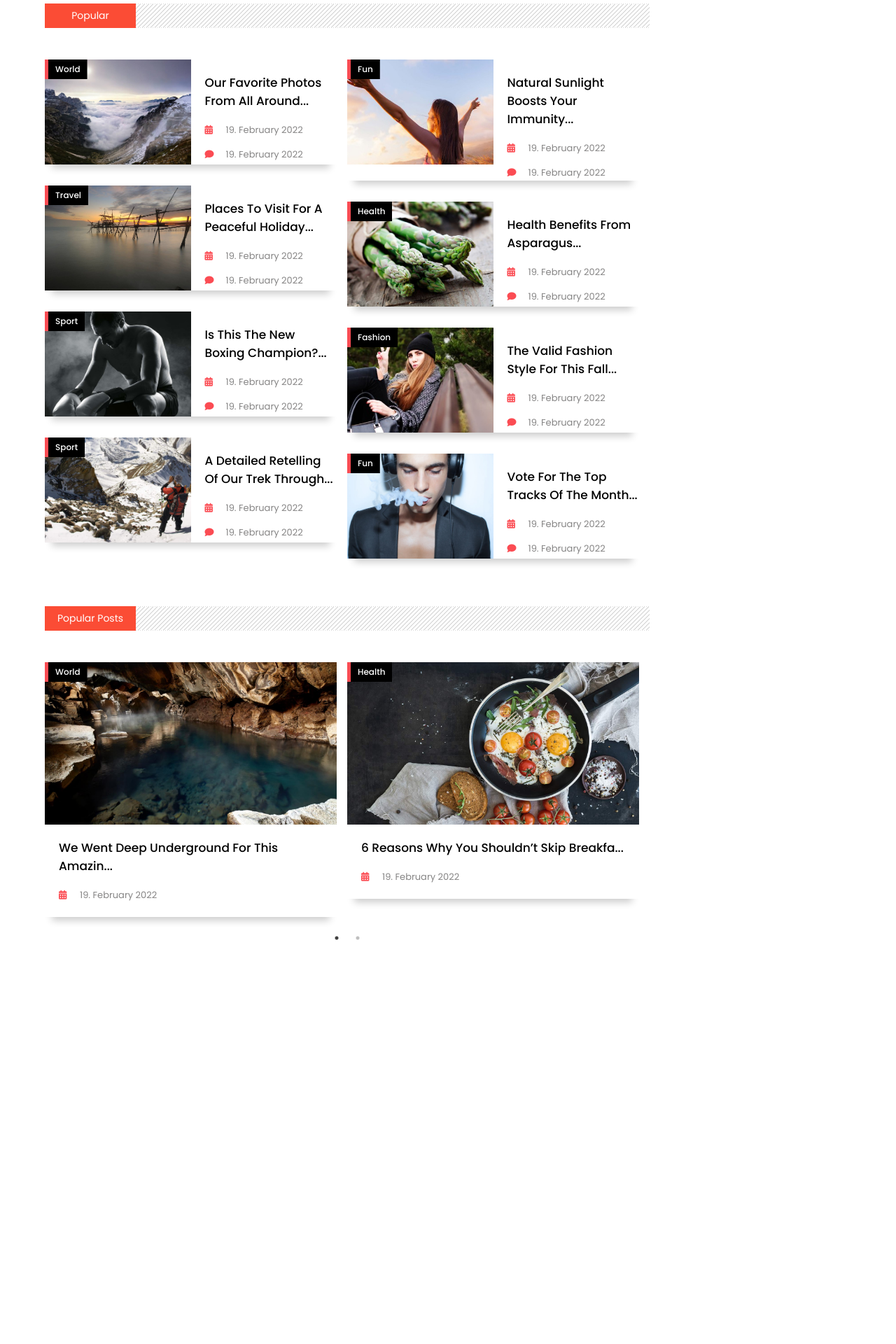
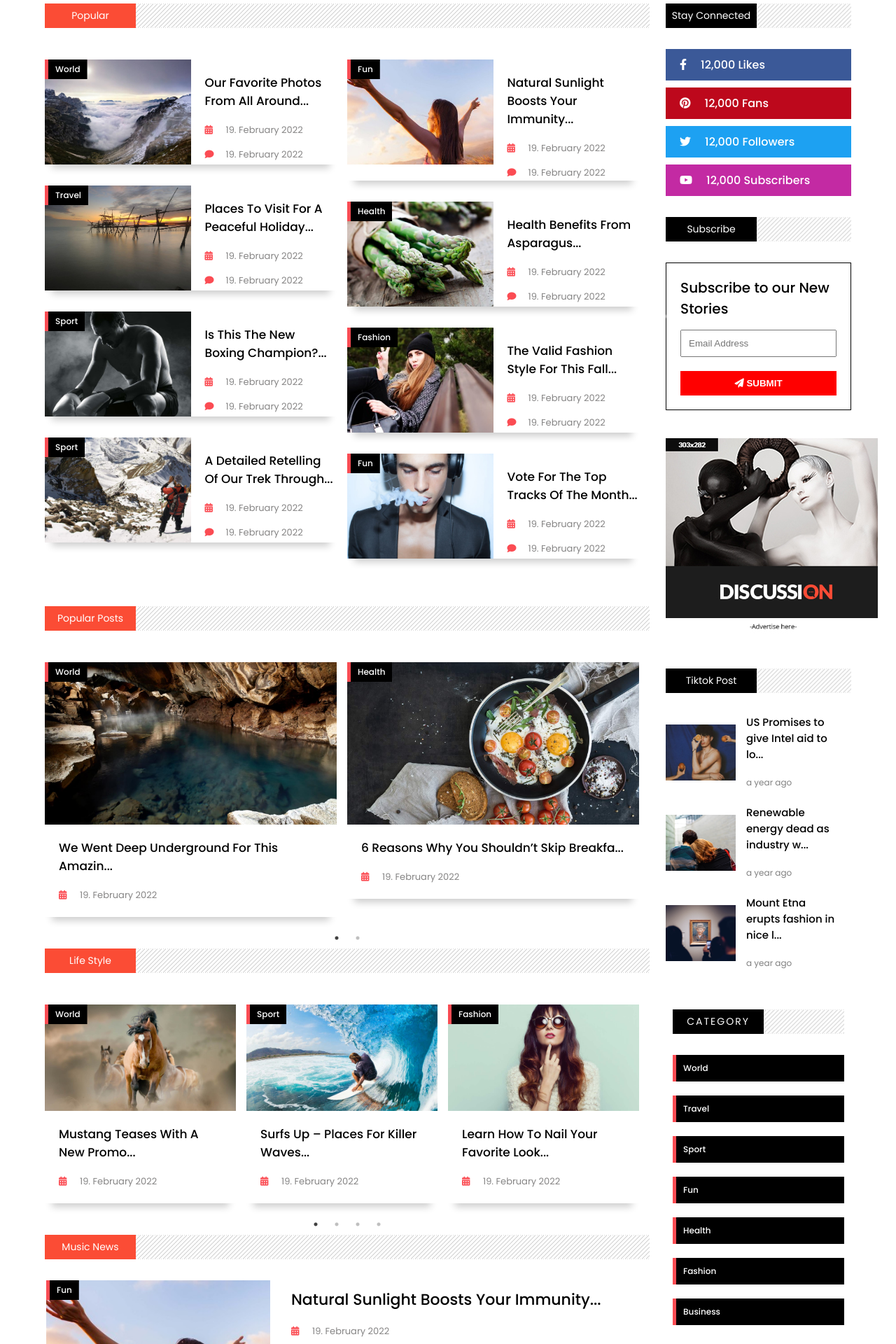
Before and after one commit to NhanVo-gmt/Game-review-page, a React (Create React App) app: page / in a window 1280 px wide. Shown: the part 840-2760 px from the top of the page at 70% size. Before the commit the page ends 2190 px from the top, so only its background shows below. Built offline with nearby package versions, Linux system fonts and the light colour scheme.

Commit message:
Adding category in side section

```diff
--- a/src/App.css
+++ b/src/App.css
@@ -60,7 +60,6 @@ ul {
   color: #fff;
   padding: 5px 10px;
   letter-spacing: 2px;
-  background-color: purple;
 }
 .row {
   width: 50%;
--- a/src/components/common/heading/heading.css
+++ b/src/components/common/heading/heading.css
@@ -16,3 +16,7 @@
     justify-content: center;
     font-size: 14px;
 }
+
+.sideContent .heading h6 {
+    background-color: #000;
+}
--- a/src/components/common/home/mainContent/homes/home.jsx
+++ b/src/components/common/home/mainContent/homes/home.jsx
@@ -2,6 +2,9 @@ import React from 'react'
 import './style.css'
 import Popular from '../popular/popular'
 import Ppost from '../ppost/ppost'
+import Life from '../life/life'
+import Music from '../music/music'
+import Side from '../../sideContent/side/side'
 
 const Home = () => {
   return (
@@ -11,8 +14,12 @@ const Home = () => {
                 <section className="mainContent">
                   <Popular />
                   <Ppost />
+                  <Life />
+                  <Music />
                 </section>
-                <section className="sideContent"></section>
+                <section className="sideContent">
+                  <Side />
+                </section>
             </div>
         </main>
     </>
--- /dev/null
+++ b/src/components/common/home/mainContent/music/music.css
@@ -0,0 +1,23 @@
+.music .box {
+  margin-bottom: 30px;
+  margin-left: 2px;
+}
+
+.music .text {
+  padding: 0 30px;
+}
+
+.music .images {
+  width: 320px;
+  height: 220px;
+}
+
+.music img {
+  width: 320px;
+  height: 220px;
+  object-fit: cover;
+}
+
+.music h1 {
+    font-size: 22px;
+}
--- /dev/null
+++ b/src/components/common/home/mainContent/music/music.jsx
@@ -0,0 +1,64 @@
+import React from "react";
+import Slider from "react-slick";
+import Heading from "../../../../common/heading/heading";
+import "./music.css";
+import "slick-carousel/slick/slick.css";
+import "slick-carousel/slick/slick-theme.css";
+import { popular } from "../../../../../dummydata";
+
+const Music = () => {
+  const settings = {
+    className: "center",
+    centerMode: false,
+    infinite: true,
+    centerPadding: "",
+    slidesToShow: 1,
+    speed: 500,
+    rows: 2,
+    slidesPerRow: 1,
+  };
+  return (
+    <>
+      <section className="music">
+        <Heading title="Music News" />
+        <div className="content">
+          <Slider {...settings}>
+            {popular.filter((val) => val.category === "fun")
+            .map((val) => {
+              return (
+                <div className="items">
+                  <div className="box shadow flexSB">
+                    <div className="images">
+                      <div className="img">
+                        <img src={val.cover} alt="" />
+                      </div>
+                      <div className="category category1">
+                        <span>{val.category}</span>
+                      </div>
+                    </div>
+                    <div className="text">
+                      <h1 className="title">{val.title.slice(0, 40)}...</h1>
+                      <div className="date">
+                        <i className="fas fa-calendar-days"></i>
+                        <label htmlFor="">{val.date}</label>
+                      </div>
+                      <p className="desc">{val.desc.slice(0, 250)}...</p>
+                      <div className="comment">
+                        <i className="fas fa-share"></i>
+                        <label htmlFor="">Share / </label>
+                        <i className="fas fa-comment"></i>
+                        <label htmlFor="">{val.date}</label>
+                      </div>
+                    </div>
+                  </div>
+                </div>
+              );
+            })}
+          </Slider>
+        </div>
+      </section>
+    </>
+  );
+};
+
+export default Music;
--- /dev/null
+++ b/src/components/common/home/sideContent/side/side.css
@@ -0,0 +1,58 @@
+.social .socBox {
+  padding: 10px 20px;
+  margin-bottom: 10px;
+  color: #fff;
+}
+.social .socBox i {
+  margin-right: 20px;
+}
+.social .socBox span {
+  font-weight: 500;
+}
+.social .socBox:nth-child(1) {
+  background-color: #3b5998;
+}
+.social .socBox:nth-child(2) {
+  background-color: #bd081c;
+}
+.social .socBox:nth-child(3) {
+  background-color: #1da1f2;
+}
+.social .socBox:nth-child(4) {
+  background-color: #c32aa3;
+}
+.social .socBox:nth-child(5) {
+  background-color: #ff0000;
+}
+/*-----------subscribe------------*/
+.subscribe {
+  border: 1px solid;
+  padding: 20px;
+  text-align: center;
+}
+.subscribe h1 {
+  text-align: left;
+  font-size: 20px;
+}
+.subscribe input {
+  width: 100%;
+  padding: 10px;
+}
+.subscribe button {
+  width: 100%;
+  padding: 10px;
+  margin-top: 20px;
+  background-color: #f00;
+  color: #fff;
+  font-weight: 600;
+  border: none;
+}
+/*--------------banner--------------*/
+.banner {
+  margin: 40px 0;
+}
+.category .category1 {
+  position: relative;
+  margin-bottom: 20px;
+  padding: 10px;
+}
--- /dev/null
+++ b/src/components/common/home/sideContent/side/side.jsx
@@ -0,0 +1,46 @@
+import React from "react";
+import Heading from "../../../heading/heading";
+import SocialMedia from "../social/socialMedia";
+import "./side.css";
+import Tpost from "../tpost/tpost";
+
+const Side = () => {
+  const category = ["world", "travel", "sport", "fun", "health", "fashion", "business"];
+  return (
+    <>
+      <Heading title="Stay Connected" />
+      <SocialMedia />
+      <Heading title="Subscribe" />
+      <section className="subscribe">
+        <h1 className="title">Subscribe to our New Stories</h1>
+        <form action="">
+          <input type="text" placeholder="Email Address" />
+          <button>
+            <i className="fa fa-paper-plane" /> SUBMIT
+          </button>
+        </form>
+      </section>
+
+      <section className="banner">
+        <img src="./images/sidebar-banner-new.jpg" alt="" />
+      </section>
+
+      <Tpost />
+
+      <section className="category">
+        <Heading title="category" />
+        {category.map((val) => {
+          return (
+            <div className="category category1">
+              <span>{val}</span>
+            </div>
+          )
+        })}
+      </section>
+    </>
+  );
+
+
+};
+
+export default Side;
--- /dev/null
+++ b/src/components/common/home/sideContent/social/socialMedia.jsx
@@ -0,0 +1,28 @@
+import React from "react";
+
+const SocialMedia = () => {
+  return (
+    <>
+      <section className="social">
+        <div className="socBox">
+          <i className="fab fa-facebook-f" />
+          <span>12,000 Likes</span>
+        </div>
+        <div className="socBox">
+          <i className="fab fa-pinterest" />
+          <span>12,000 Fans</span>
+        </div>
+        <div className="socBox">
+          <i className="fab fa-twitter" />
+          <span>12,000 Followers</span>
+        </div>
+        <div className="socBox">
+          <i className="fab fa-youtube" />
+          <span>12,000 Subscribers</span>
+        </div>
+      </section>
+    </>
+  );
+};
+
+export default SocialMedia;
--- /dev/null
+++ b/src/components/common/home/sideContent/tpost/tpost.css
@@ -0,0 +1,33 @@
+.tpost .box {
+    margin-bottom: 20px;
+}
+.tpost .img {
+    width: 100px;
+    height: 80px;
+}
+.tpost img {
+    width: 100px;
+    height: 80px;
+    object-fit: cover;
+}
+.tpost .text {
+    padding: 0 15px;
+}
+.tpost h1 {
+    font-size: 15px;
+}
+.tpost span {
+    font-size: 12px;
+    color: grey;
+}
+@media screen and (max-width: 768px) {
+    .tpost .img,
+    .tpost img {
+        width: 200px;
+        height: 150px;
+    }
+    .tpost .text {
+        width: 100%;
+        text-align: left;
+    }
+}
--- /dev/null
+++ b/src/components/common/home/sideContent/tpost/tpost.jsx
@@ -0,0 +1,29 @@
+import React from "react";
+import Heading from "../../../heading/heading";
+import { tpost } from "../../../../../dummydata";
+import "./tpost.css"
+
+const Tpost = () => {
+  return (
+    <>
+      <section className="tpost">
+        <Heading title="Tiktok Post" />
+        {tpost.map((val) => {
+          return (
+            <div className="box flexSB">
+              <div className="img">
+                <img src={val.cover} alt="" />
+              </div>
+              <div className="text">
+                <h1 className="title">{val.title.slice(0, 35)}...</h1>
+                <span>a year ago</span>
+              </div>
+            </div>
+          );
+        })}
+      </section>
+    </>
+  );
+};
+
+export default Tpost;
```
